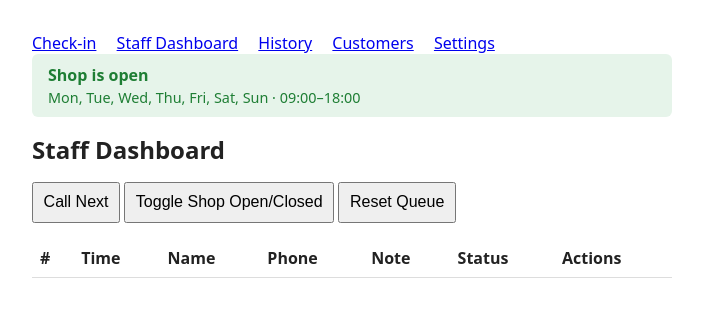
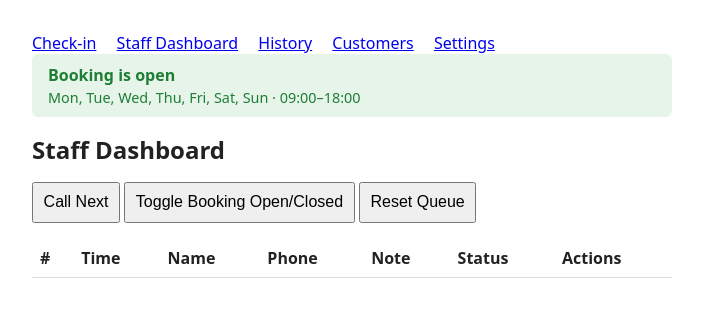
Before and after one commit to mrprogrammingx/barbershop-queue, a FastAPI app: page /dashboard in a window 1280 px wide. Shown: the top 317 px of the page, without its empty margins (288-991 px from the left). Run offline with FastAPI, Linux system fonts and the light colour scheme; data comes from the database, SQL or seed files in the repository; data that the repository does not hold is empty.

Commit message:
Rename shop open/closed toggle to booking open/closed
The toggle only ever gated new bookings for *today* (existing
appointments and other dates were unaffected), but it was labeled
"Shop is open/closed" everywhere, which read as if the whole shop
had shut down. Renamed the field (ShopStatus.is_open ->
booking_open) and all UI text/messages to "booking" throughout.

Also fixes a real UX bug this exposed: the check-in page still
rendered all of today's slots as clickable when booking was closed,
only erroring after submit ("Shop is currently closed"). It now
checks booking status up front and shows "Booking is currently
closed for today" in place of the slot buttons, while other dates
remain fully bookable and unaffected.

Co-Authored-By: Claude Sonnet 5 <noreply@anthropic.com>

```diff
--- a/app/routers/admin.py
+++ b/app/routers/admin.py
@@ -24,7 +24,7 @@ router = APIRouter(prefix="/admin", tags=["admin"])
 def _get_or_create_shop_status(db: Session) -> ShopStatus:
     status = db.query(ShopStatus).first()
     if status is None:
-        status = ShopStatus(is_open=True)
+        status = ShopStatus(booking_open=True)
         db.add(status)
         db.commit()
         db.refresh(status)
@@ -39,7 +39,7 @@ def get_shop_status(db: Session = Depends(get_db)):
 @router.post("/shop-status", response_model=ShopStatusOut)
 def set_shop_status(payload: ShopStatusUpdate, db: Session = Depends(get_db)):
     status = _get_or_create_shop_status(db)
-    status.is_open = payload.is_open
+    status.booking_open = payload.booking_open
     db.commit()
     db.refresh(status)
     return status
--- a/app/routers/queue.py
+++ b/app/routers/queue.py
@@ -16,7 +16,7 @@ router = APIRouter(prefix="/queue", tags=["queue"])
 def _get_or_create_shop_status(db: Session) -> ShopStatus:
     status = db.query(ShopStatus).first()
     if status is None:
-        status = ShopStatus(is_open=True)
+        status = ShopStatus(booking_open=True)
         db.add(status)
         db.commit()
         db.refresh(status)
@@ -112,8 +112,8 @@ def check_in(payload: CheckInRequest, db: Session = Depends(get_db)):
         raise HTTPException(status_code=400, detail="Cannot book a date in the past")
 
     shop_status = _get_or_create_shop_status(db)
-    if payload.appointment_date == today and not shop_status.is_open:
-        raise HTTPException(status_code=400, detail="Shop is currently closed")
+    if payload.appointment_date == today and not shop_status.booking_open:
+        raise HTTPException(status_code=400, detail="Booking is currently closed for today")
 
     if payload.appointment_time not in _generate_slots(db, shop_status, payload.appointment_date):
         raise HTTPException(status_code=400, detail="Invalid appointment time")
--- a/app/schemas.py
+++ b/app/schemas.py
@@ -93,7 +93,7 @@ class IncludedSlotOut(BaseModel):
 class ShopStatusOut(BaseModel):
     model_config = ConfigDict(from_attributes=True)
 
-    is_open: bool
+    booking_open: bool
     open_days: list[str]
     open_time: time
     close_time: time
@@ -109,7 +109,7 @@ class ShopStatusOut(BaseModel):
 
 
 class ShopStatusUpdate(BaseModel):
-    is_open: bool
+    booking_open: bool
 
 
 class OpenDaysUpdate(BaseModel):
--- a/app/templates/base.html
+++ b/app/templates/base.html
@@ -50,12 +50,14 @@
 
         const todayCode = WEEKDAY_CODES[new Date().getDay()];
         const openToday = data.open_days && data.open_days.includes(todayCode);
-        const effectivelyOpen = data.is_open && openToday;
+        const effectivelyOpen = data.booking_open && openToday;
 
-        if (data.is_open && !openToday) {
+        if (!openToday) {
           banner.append(document.createTextNode(`Closed today (${DAY_LABELS[todayCode]})`));
+        } else if (!data.booking_open) {
+          banner.append(document.createTextNode("Booking is closed for today"));
         } else {
-          banner.append(document.createTextNode(data.is_open ? "Shop is open" : "Shop is closed"));
+          banner.append(document.createTextNode("Booking is open"));
         }
 
         if (data.open_days && data.open_days.length > 0) {
--- a/app/templates/dashboard.html
+++ b/app/templates/dashboard.html
@@ -5,7 +5,7 @@
 
   <div>
     <button id="call-next">Call Next</button>
-    <button id="toggle-shop">Toggle Shop Open/Closed</button>
+    <button id="toggle-shop">Toggle Booking Open/Closed</button>
     <button id="reset-queue">Reset Queue</button>
   </div>
 
@@ -77,9 +77,9 @@
       await fetch("/admin/shop-status", {
         method: "POST",
         headers: { "Content-Type": "application/json" },
-        body: JSON.stringify({ is_open: !status.is_open }),
+        body: JSON.stringify({ booking_open: !status.booking_open }),
       });
-      alert(`Shop is now ${!status.is_open ? "open" : "closed"}`);
+      alert(`Booking is now ${!status.booking_open ? "open" : "closed"} for today`);
     });
 
     document.getElementById("reset-queue").addEventListener("click", async () => {
```
Also changed, not shown: app/models.py (+5 -2 lines), app/templates/checkin.html (+10 -3 lines).
